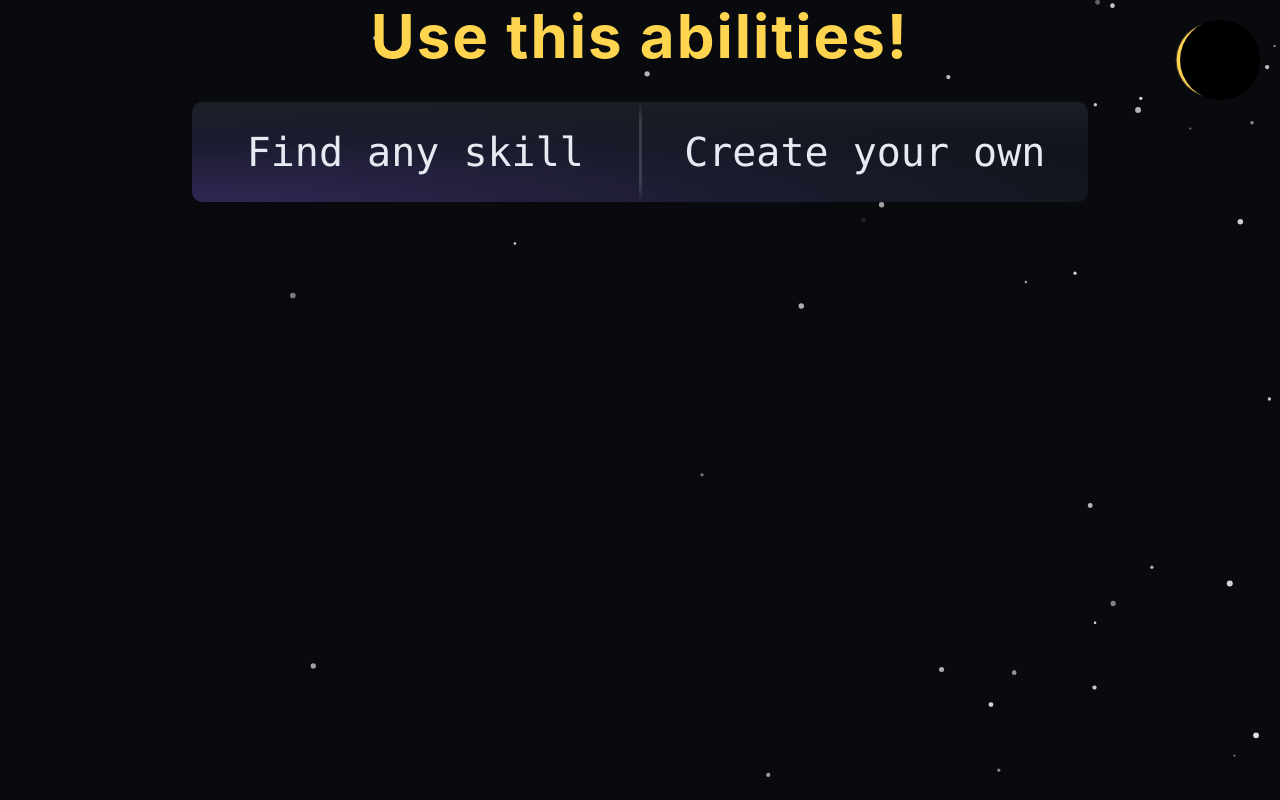
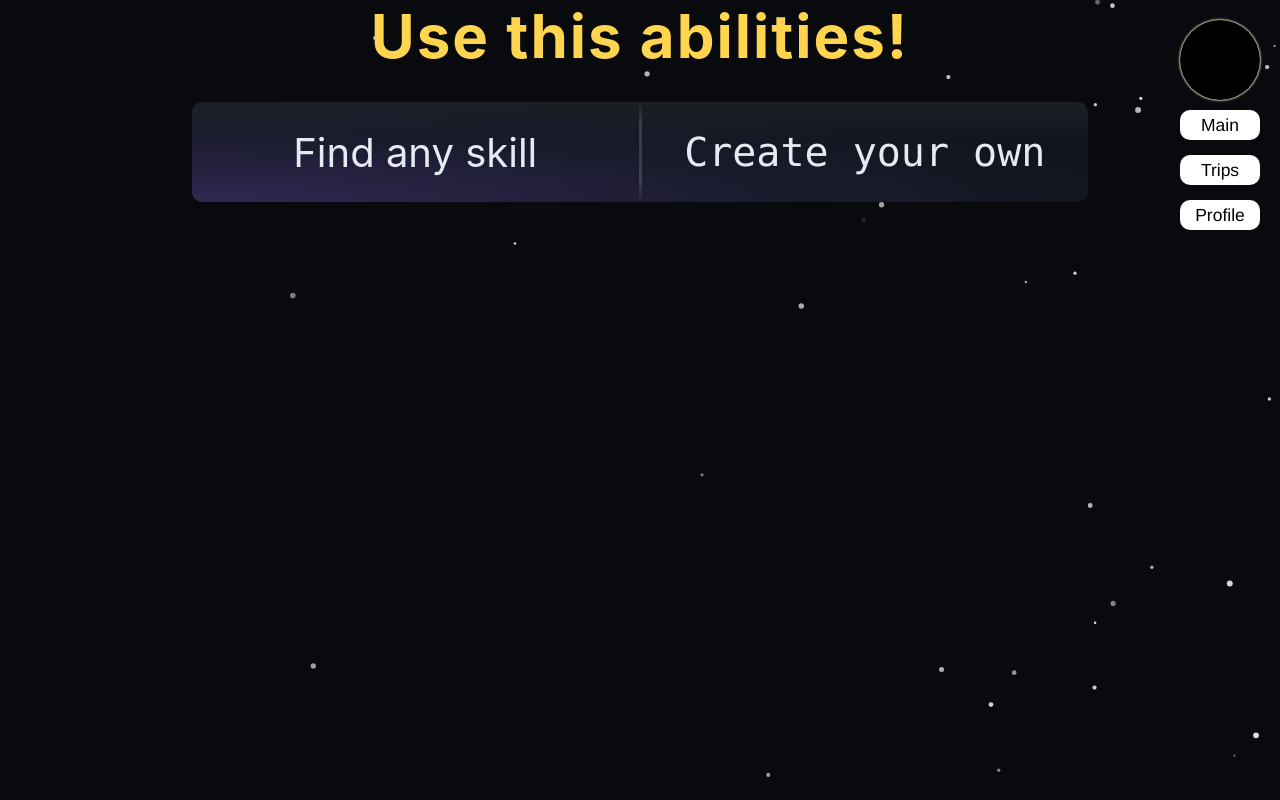
Before and after one commit to MeRKaLyuT/Usethisabilities.pro, a React app in the folder Frontend/: page / in a window 1280 px wide. Built offline with nearby package versions, Linux system fonts and the light colour scheme.

Commit message:
big header update

```diff
--- a/Frontend/src/pages/homePage/ui/home.jsx
+++ b/Frontend/src/pages/homePage/ui/home.jsx
@@ -2,12 +2,8 @@ import React from 'react';
 import {Link} from 'react-router-dom';
 import * as styles from './home.module.css';
 
-// сделай появление звезд плавным
-
-// найди как убрать отступы сверху у кнопок heroh1
-
 // оцени вариант с директориями под главной надписью, а также
-// определить заголовок в shared, если сделать такое
+// определить заголовок в shared, если сделать такое везде
 
 const Home = () => {
   return (
@@ -18,15 +14,14 @@ const Home = () => {
       <div className={styles.hero}>
         <div className={styles.heroMain}>
           <Link to={'/skills'} className={styles.heroMain1}>
-            <a>Find any skill</a>
+            <span>Find any skill</span>
           </Link>
           <div className={styles.sep}></div>
           <Link to={'/skills'} className={styles.heroMain2}>
-            <a>Create your own</a>
+            <span>Create your own</span>
           </Link>
         </div>
         <div className={styles.heroCards}>
-
         </div>
       </div>
     </div>
--- a/Frontend/src/pages/homePage/ui/home.module.css
+++ b/Frontend/src/pages/homePage/ui/home.module.css
@@ -39,10 +39,9 @@
   display: flex;
   justify-content: center;
   align-items: center;
-  color: var(--mainText);
   text-decoration: none;
   transition: box-shadow 0.3s ease-in;
-  font-family: ui-monospace, SFMono-Regular, Menlo, Monaco, Consolas, "Courier New", monospace;
+
   font-size: 4rem;
   color: var(--text);
 }
@@ -57,7 +56,6 @@
   display: flex;
   justify-content: center;
   align-items: center;
-  color: var(--mainText);
   text-decoration: none;
   transition: box-shadow 0.3s ease-in;
   font-family: ui-monospace, SFMono-Regular, Menlo, Monaco, Consolas, "Courier New", monospace;
--- a/Frontend/src/widgets/header/ui/header.jsx
+++ b/Frontend/src/widgets/header/ui/header.jsx
@@ -1,15 +1,39 @@
-import React, {useState} from 'react';
+import React, {useState, useEffect, useRef} from 'react';
 import {Link} from 'react-router-dom';
 import * as styles from './header.module.css';
 
 
 export default function Header() {
-  const [moonState, setMoonState] = useState(false);
+  const menuRef = useRef(null);
+  const [moonState, setMoonState] = useState(true);
   const items = [
       {label: 'Main', to: '/'},
       {label: 'Trips', to: '/skills'},
       {label: 'Profile', to: '/profile'},
-    ];
+  ];
+
+  useEffect(() => {
+    if (!moonState) return;
+
+    const onPointerDown = (e) => {
+      if (menuRef.current && !menuRef.current.contains(e.target)) {
+        setMoonState(false);
+      }
+    };
+
+    const onKeyDown = (e) => {
+      if (menuRef.current && !menuRef.current.contains(e.target)) {
+        setMoonState(false);
+      }
+    };
+
+    document.addEventListener('pointerdown', onPointerDown, true);
+    document.addEventListener('keydown', onKeyDown);
+    return () => {
+      document.removeEventListener('pointerdown', onPointerDown, true);
+      document.removeEventListener('keydown', onKeyDown)
+    }
+  }, [moonState])
 
   return (
     <div
@@ -18,8 +42,9 @@ export default function Header() {
       onMouseLeave={() => setMoonState(false)}
       onClick={() => setMoonState(!moonState)}
       onFocus={() => setMoonState(true)}
+      onBlur={() => setMoonState(false)}
       >
-      <div className={`${styles.moon} ${moonState ? styles.paused : ''}`} tabIndex={0}>
+      <div className={`${styles.moon} ${moonState ? styles.paused : ''}`} tabIndex={0} ref={menuRef}>
       </div>
       <div className={`${styles.menu} ${moonState ? styles.open : ''}`}>
         <ul className={styles.menuList}>
--- a/Frontend/src/widgets/header/ui/header.module.css
+++ b/Frontend/src/widgets/header/ui/header.module.css
@@ -34,7 +34,7 @@
     background: var(--mainText);
     border-radius: 50%;
     z-index: -1;
-    animation: moon-light 5s 0.1s linear infinite alternate;
+    box-shadow: 0px 0px 2px #fff, 0px 0px 3px 0px #fff;
 }
 
 .moon.paused,
@@ -43,11 +43,11 @@
 }
 
 .menu {
-    position: relative;       /* теперь часть потока, а не абсолют */
-    margin-top: 1rem;         /* расстояние под луной */
+    position: relative;
+    margin-top: 1rem;
     width: 8rem;
     max-height: 0;
-    overflow: hidden;         /* прячет пункты при закрытом состоянии */
+    overflow: hidden;
     opacity: 0;
     transform: translateY(-1rem);
     pointer-events: none;
@@ -91,20 +91,3 @@
     border-radius: 1rem;
     color: #000;
 }
-
-@keyframes moon-light {
-    0% {
-        transform: translateX(0.8rem) scale(0.9);
-        box-shadow: none;
-    }
-
-    50% {
-        transform: translate(0px, 0px) scale(1.02);
-        box-shadow: 0px 0px 5px #fff, 0px 0px 5px 2px #fff;
-    }
-
-    100% {
-        transform: translateX(-0.8rem) scale(0.9);
-        box-shadow: none;
-    }
-}
```
